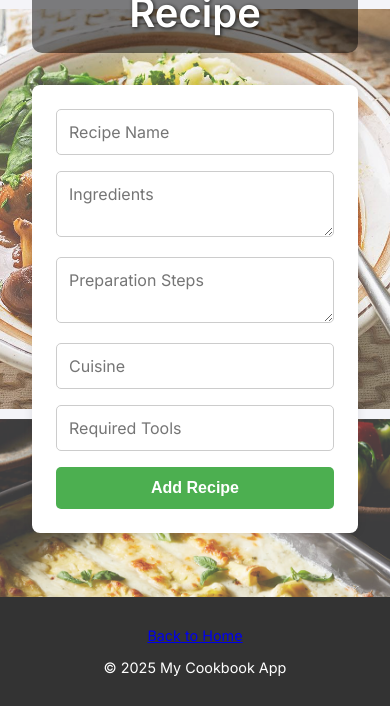
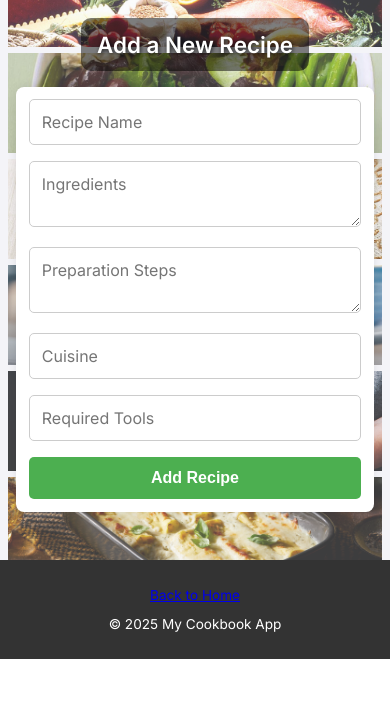
Before and after one commit to NadeemA23/online-cookbook, a Flask app: page /add in a window 390 px wide. Shown: the part 213-919 px from the top of the page. After the commit the page ends 872 px from the top, so only its background shows below. Run offline with Flask 3, Linux system fonts and the light colour scheme; a user stored in the database is signed in.

Commit message:
style.css updtated to make responsive on smaller screen

```diff
--- a/static/css/style.css
+++ b/static/css/style.css
@@ -291,3 +291,119 @@ form button:hover {
   z-index: 1;
   position: relative;
 }
+
+@media (max-width: 768px) {
+
+  .site-header {
+    flex-direction: column;
+    align-items: center;
+    text-align: center;
+    padding: 1rem;
+  }
+
+  .site-header nav {
+    display: flex;
+    flex-direction: column;
+    gap: 0.5rem;
+    width: 100%;
+    margin-top: 1rem;
+  }
+
+  .site-header nav a {
+    margin: 0;
+    width: 100%;
+    box-sizing: border-box;
+  }
+
+  .main-content {
+    padding: 1rem;
+  }
+
+  .recipes {
+    grid-template-columns: 1fr;
+    gap: 1rem;
+  }
+
+  .recipe-card {
+    padding: 1rem;
+  }
+
+  .card-actions {
+    flex-direction: column;
+    gap: 0.5rem;
+    align-items: flex-start;
+  }
+
+  form {
+    width: 100%;
+    max-width: 100%;
+    padding: 1rem;
+    box-sizing: border-box;
+  }
+
+  form input,
+  form textarea,
+  form button {
+    width: 100%;
+    box-sizing: border-box;
+  }
+
+  .grid-wrapper {
+    grid-template-columns: repeat(2, 1fr);
+    grid-template-rows: auto;
+    gap: 6px;
+    width: 100%;
+    padding: 0.5rem;
+    box-sizing: border-box;
+  }
+
+  .grid-item {
+    height: 120px;
+  }
+
+  .page-heading {
+    font-size: 1.8rem;
+    padding: 0.8rem 1rem;
+    margin: 1rem auto;
+    text-align: center;
+  }
+
+  .btn-add {
+    width: 100%;
+    box-sizing: border-box;
+    text-align: center;
+  }
+
+  .site-footer {
+    padding: 0.8rem;
+    font-size: 0.85rem;
+    text-align: center;
+  }
+}
+
+@media (max-width: 480px) {
+
+  .site-header h1 {
+    font-size: 1.4rem;
+  }
+
+  .page-heading {
+    font-size: 1.4rem;
+  }
+
+  .grid-wrapper {
+    grid-template-columns: 1fr;
+  }
+
+  .grid-item {
+    height: 100px;
+  }
+
+  .recipe-card p {
+    font-size: 0.9rem;
+  }
+
+  form {
+    padding: 0.8rem;
+  }
+}
```
Also changed, not shown: README.md.
